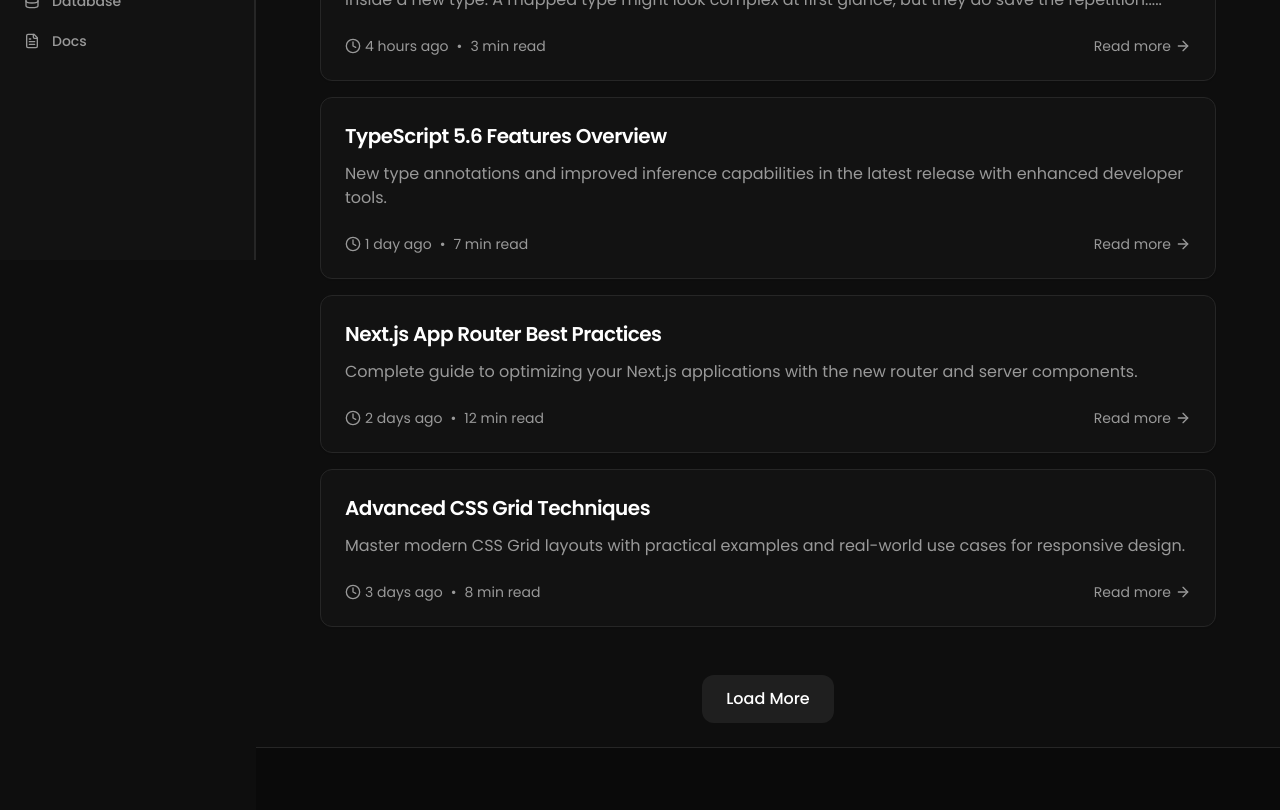
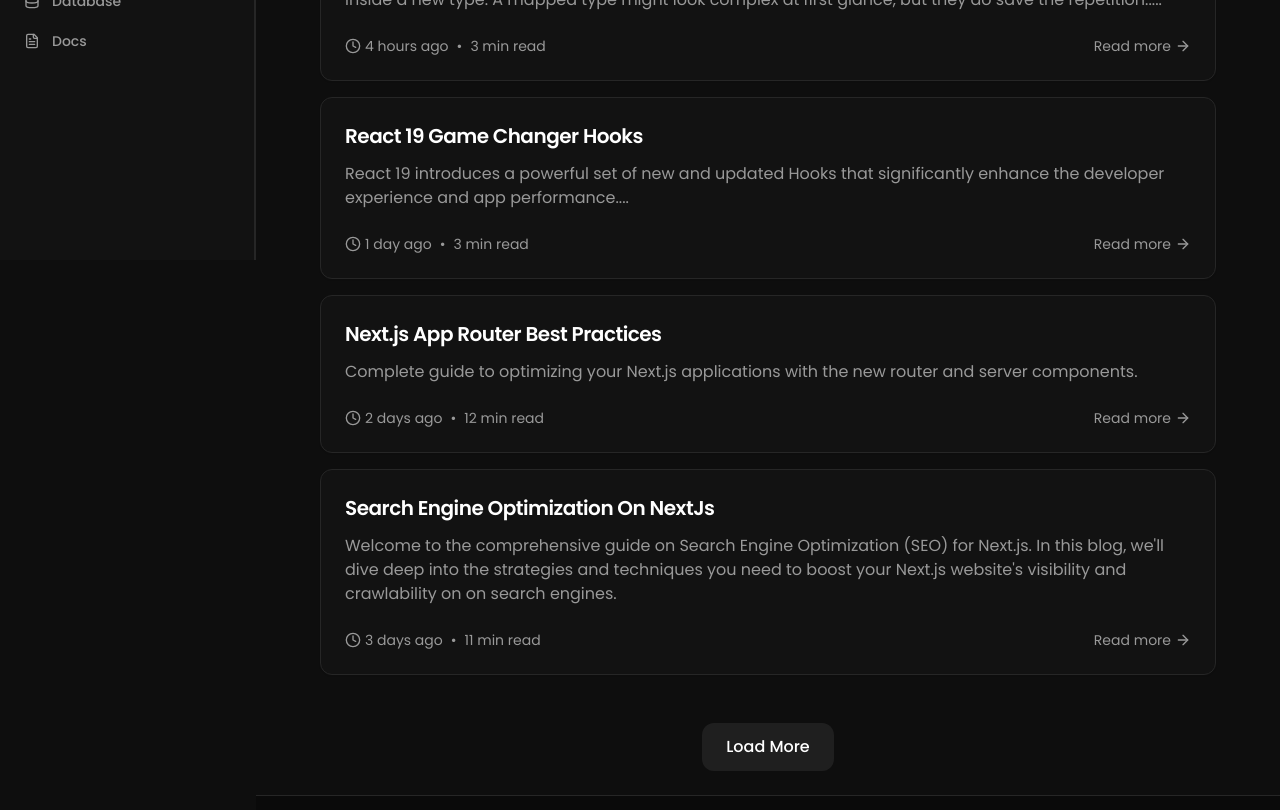
Before and after one commit to codewithfranciss/deepnext, a Next.js app: page /content/latest in a window 1280 px wide. Shown: the part 540-1350 px from the top of the page. Built offline with nearby package versions, Linux system fonts and the light colour scheme.

Commit message:
add latest articles

```diff
--- a/data/latest.ts
+++ b/data/latest.ts
@@ -20,12 +20,13 @@
 
     },
     {
-      title: "TypeScript 5.6 Features Overview",
-      description: "New type annotations and improved inference capabilities in the latest release with enhanced developer tools.",
+      title: "React 19 Game Changer Hooks",
+      description: "React 19 introduces a powerful set of new and updated Hooks that significantly enhance the developer experience and  app performance....",
       time: "1 day ago",
       trending: false,
       category: "Language",
-      readTime: "7 min read"
+      readTime: "3 min read",
+      url: "https://blog.arunshaw.in/blog/react-19-game-changer-hooks"
     },
     {
       title: "Next.js App Router Best Practices",
@@ -33,15 +34,17 @@
       time: "2 days ago",
       trending: false,
       category: "Tutorial",
-      readTime: "12 min read"
+      readTime: "12 min read",
+      url: "https://thiraphat-ps-dev.medium.com/mastering-next-js-app-router-best-practices-for-structuring-your-application-3f8cf0c76580"
     },
     {
-      title: "Advanced CSS Grid Techniques",
-      description: "Master modern CSS Grid layouts with practical examples and real-world use cases for responsive design.",
+      title: "Search Engine Optimization On NextJs",
+      description: "Welcome to the comprehensive guide on Search Engine Optimization (SEO) for Next.js. In this blog, we'll dive deep into the strategies and techniques you need to boost your Next.js website's visibility and crawlability on on search engines.",
       time: "3 days ago",
       trending: false,
       category: "CSS",
-      readTime: "8 min read"
+      readTime: "11 min read",
+      url: "https://blog.arunshaw.in/blog/search-engine-optimization-on-nextjs"
     }
   ];
 
```
